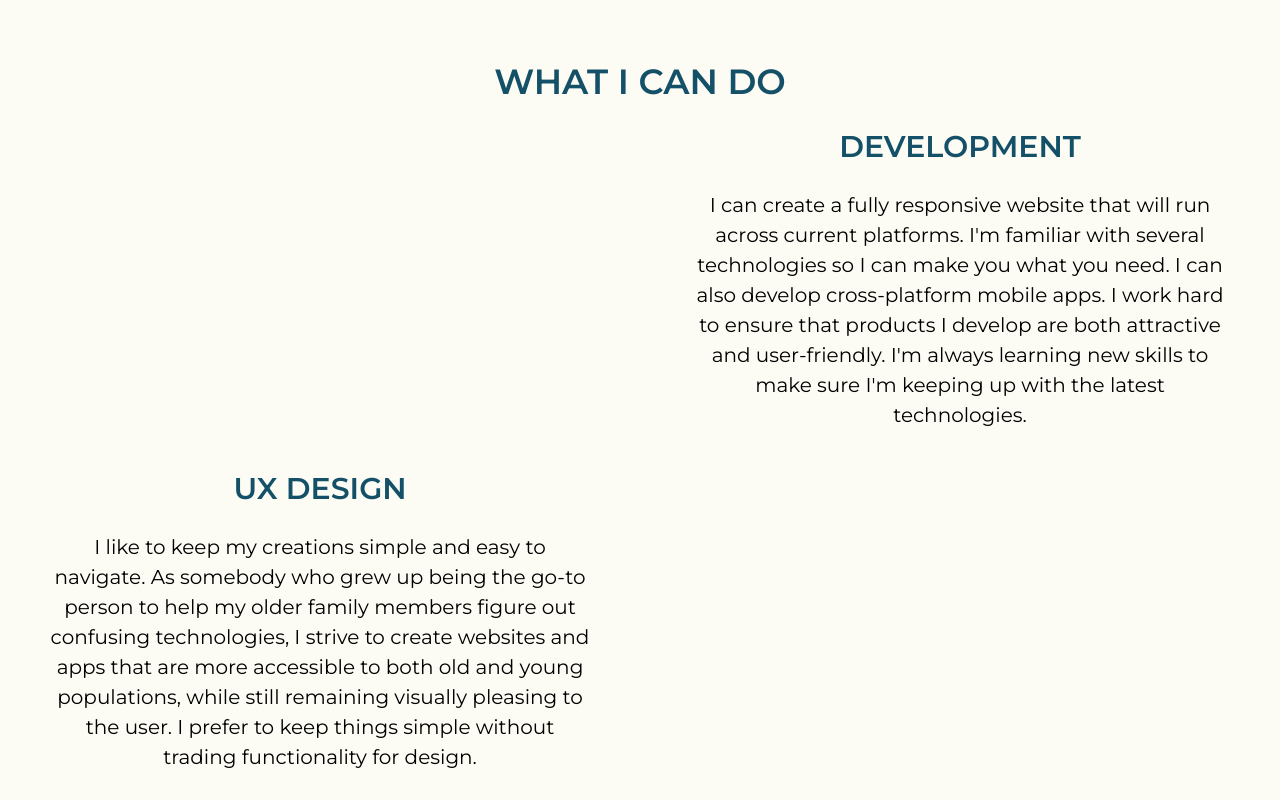
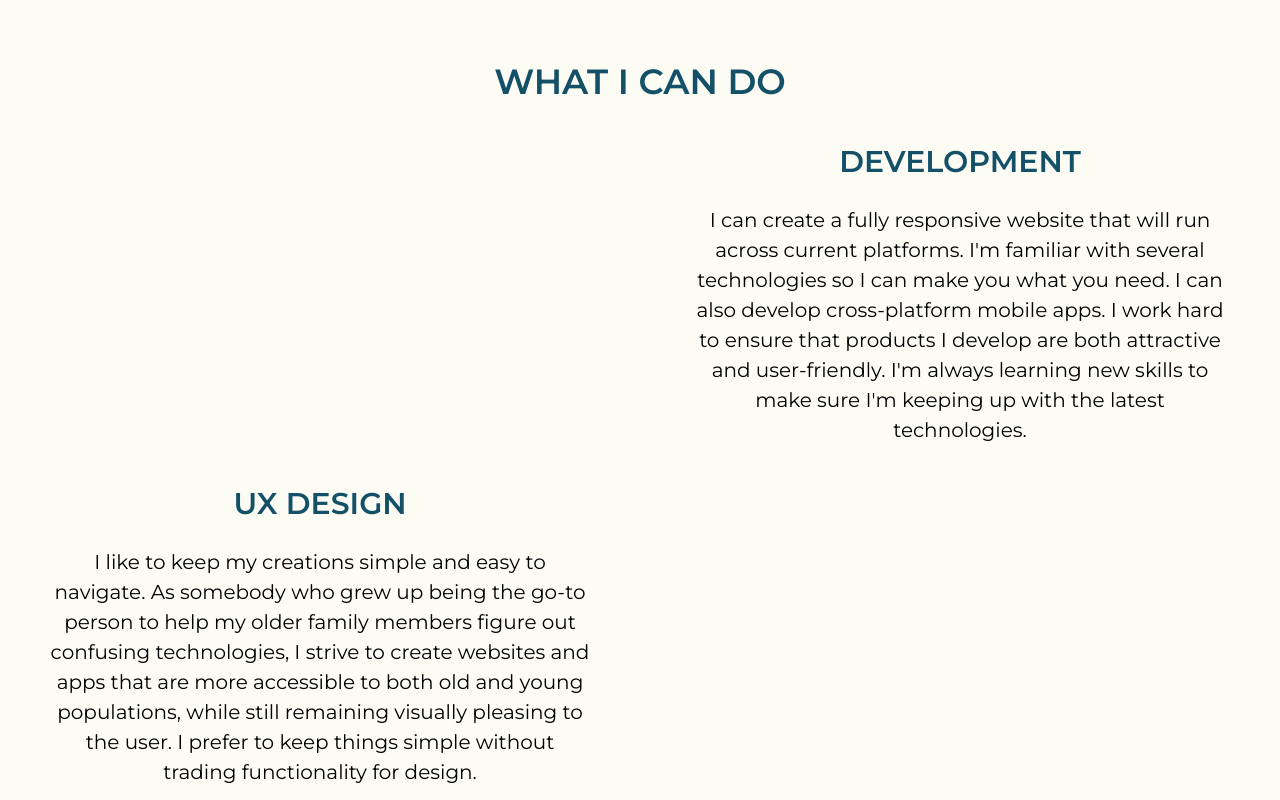
Before and after one commit to arohwer/aricarohwer-portfolio, a website: page public/index.html in a window 1280 px wide. Shown: the part 640-1440 px from the top of the page. Drawn offline with nearby package versions, Linux system fonts and the light colour scheme.

Commit message:
updated css

```diff
--- a/public/sass/_home.scss
+++ b/public/sass/_home.scss
@@ -99,7 +99,7 @@
 }
 
 .skillRow {
-    margin-top: 25px;
+    margin-top: 40px;
     margin-bottom: 40px;
 }
 
```
Also changed, not shown: public/css/style.css.
